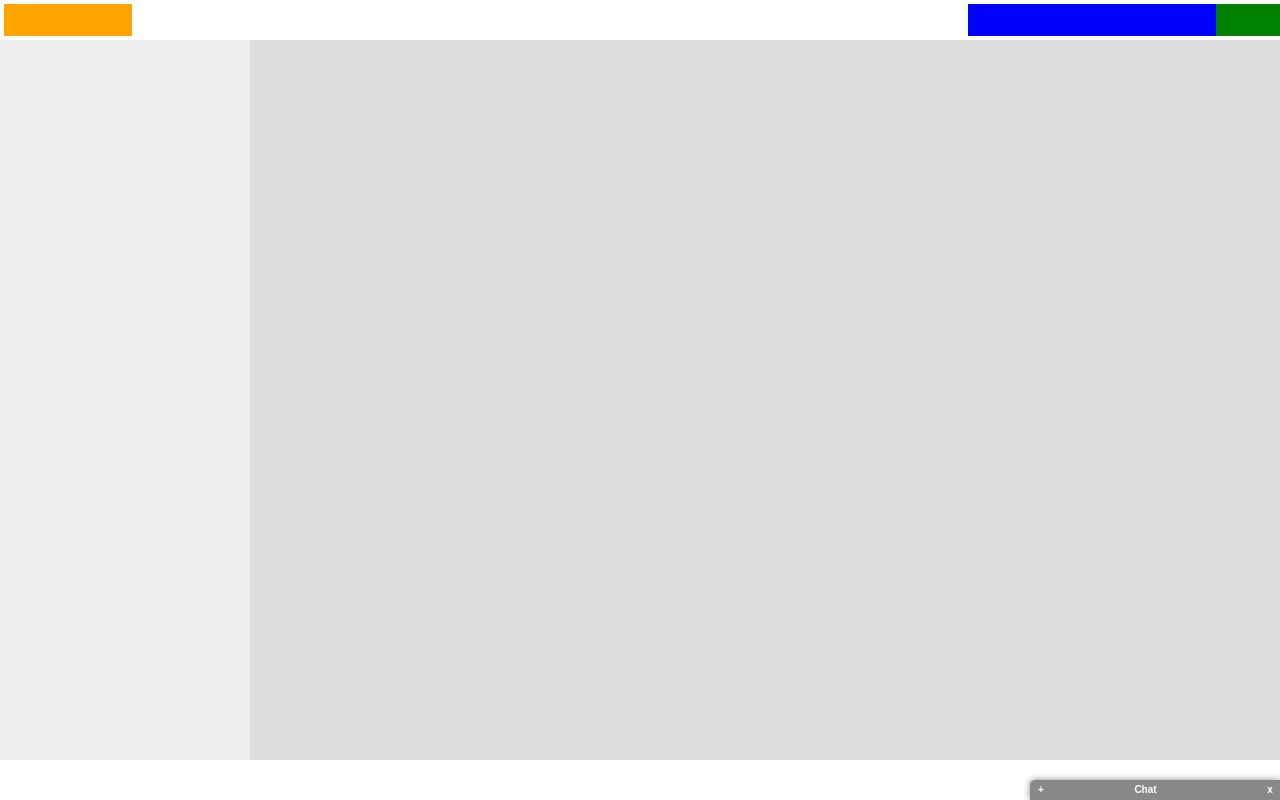
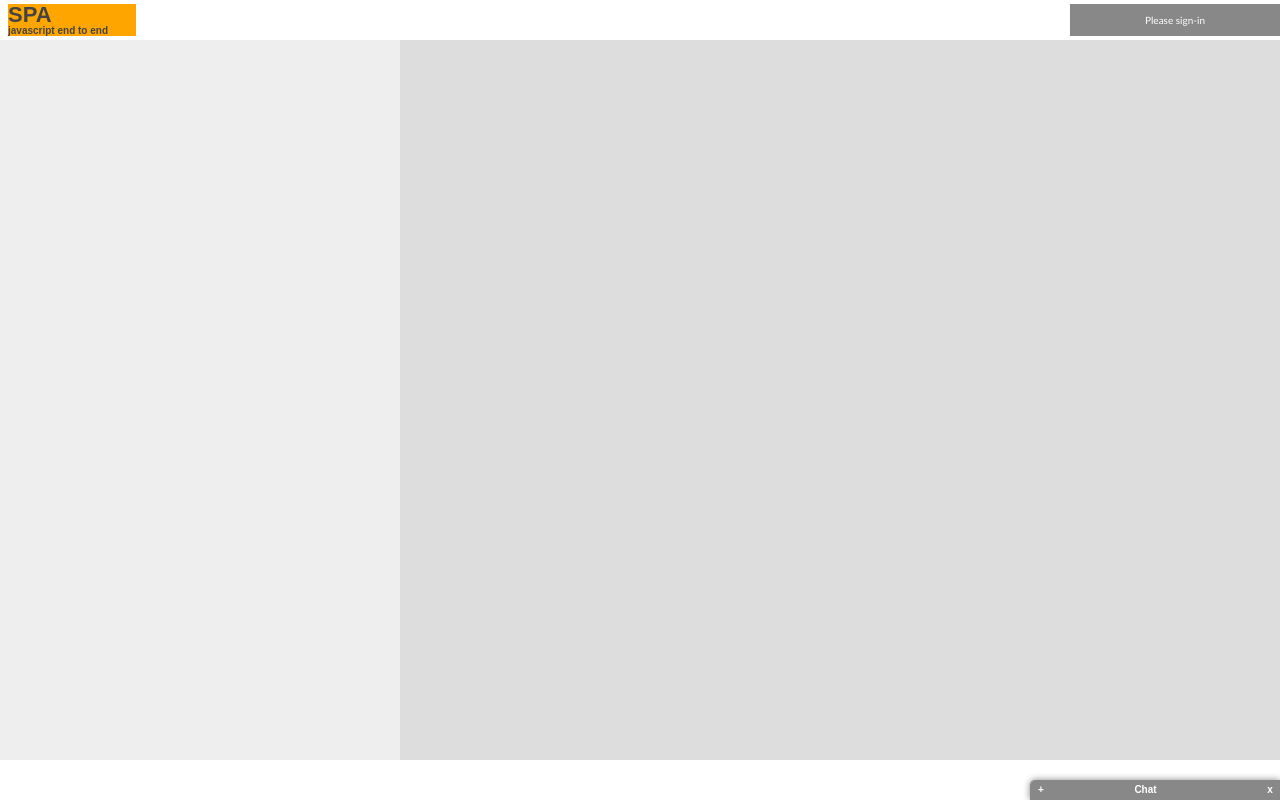
Before and after one commit to glenncastro/spa, a plain HTML site: page spa.html in a window 1280 px wide. Drawn offline with Linux system fonts and the light colour scheme.

Commit message:
Enable sign-in and sign-out
Chapter 5 - final pass

```diff
--- a/css/spa.shell.css
+++ b/css/spa.shell.css
@@ -16,17 +16,30 @@
 }
 .spa-shell-head-logo {
 	top: 4px;
-	left: 4px;
+	left: 8px;
 	height: 32px;
 	width: 128px;
 	background: orange;
 }
+.spa-shell-head-logo h1 {
+	font: 800 22px/22px Arial, Helvetica, sans-serif;
+	margin: 0;
+}
+.spa-shell-head-logo p {
+	font: 800 10px/10px Arial, Helvetica, sans-serif;
+}
 .spa-shell-head-acct {
 	top: 4px;
 	right: 0;
-	width: 64px;
+	width: 210px;
 	height: 32px;
-	background: green;
+	line-height: 32px;
+	background: #888;
+	color: #fff;
+	text-align: center;
+	cursor: pointer;
+	overflow: hidden;
+	text-overflow: ellipsis;
 }
 .spa-shell-head-search {
 	top: 4px;
@@ -47,14 +60,15 @@
 	bottom: 0;
 }
 .spa-shell-main-nav {
-	width: 250px;
+	width: 400px;
 	background: #eee;
+	z-index: 1;
 }
 .spa-x-closed .spa-shell-main-nav {
 	width: 0;
 }
 .spa-shell-main-content {
-	left: 250px;
+	left: 400px;
 	right: 0;
 	background: #ddd;
 }
--- a/js/spa.shell.js
+++ b/js/spa.shell.js
@@ -12,6 +12,7 @@
 /*global $, spa */
 
 spa.shell = (function() {
+	'use strict;'
 	//---------------------------- BEGIN MODULE SCOPE VARIABLES ----------------------------
 	var
 		configMap = {
@@ -20,9 +21,11 @@ spa.shell = (function() {
 			},
 			main_html: String()
 				+ '<div class="spa-shell-head">'
-					+ '<div class="spa-shell-head-logo"></div>'
+					+ '<div class="spa-shell-head-logo">'
+						+ '<h1>SPA</h1>'
+						+ '<p>javascript end to end</p>'
+					+ '</div>'
 					+ '<div class="spa-shell-head-acct"></div>'
-					+ '<div class="spa-shell-head-search"></div>'
 				+ '</div>'
 				+ '<div class="spa-shell-main">'
 					+ '<div class="spa-shell-main-nav"></div>'
@@ -47,6 +50,7 @@ spa.shell = (function() {
 
 		copyAnchorMap, setJqueryMap, toggleChat,
 		changeAnchorPart, onHashchange, onResize,
+		onTapAcct, onLogin, onLogout,
 		setChatAnchor, initModule;
 	//---------------------------- END MODULE SCOPE VARIABLES ----------------------------
 
@@ -61,7 +65,11 @@ spa.shell = (function() {
 	// Begin DOM method /setJqueryMap/
 	setJqueryMap = function() {
 		var $container = stateMap.$container;
-		jqueryMap = { $container: $container };
+		jqueryMap = {
+			$container: $container,
+			$acct: $container.find('.spa-shell-head-acct'),
+			$nav: $container.find('.spa-shell-main-nav')
+		};
 	};
 	// End DOM method /setJqueryMap/
 
@@ -212,6 +220,33 @@ spa.shell = (function() {
 		return true;
 	};
 	// End Event handler /onResize/
+
+	// Begin Event handler /onTapAcct/
+	onTapAcct = function(event) {
+		var acct_text, user_name, user = spa.model.people.get_user();
+		if (user.get_is_anon()) {
+			user_name = prompt('Please sign-in');
+			spa.model.people.login(user_name);
+			jqueryMap.$acct.text('...processing...');
+		} else {
+			spa.model.people.logout();
+		}
+		return false;
+	};
+	// End Event handler /onTapAcct/
+
+	// Begin Event handler /onLogin/
+	onLogin = function(event, login_user) {
+		jqueryMap.$acct.text(login_user.name);
+	};
+	// End Event handler /onLogin/
+
+	// Begin Event handler /onLogout/
+	onLogout = function(event, logout_user) {
+		jqueryMap.$acct.text('Please sign-in');
+	};
+	// End Event handler /onLogout/
+
 	//---------------------------- END EVENT HANDLERS ----------------------------
 
 	//---------------------------- BEGIN CALLBACKS ----------------------------
@@ -279,9 +314,15 @@ spa.shell = (function() {
 			.bind('resize', onResize)
 			.bind('hashchange', onHashchange)
 			.trigger('hashchange');
+		$.gevent.subscribe($container, 'spa-login', onLogin);
+		$.gevent.subscribe($container, 'spa-logout', onLogout);
+
+		jqueryMap.$acct
+			.text('Please sign-in')
+			.bind('utap', onTapAcct);
 	};
 	// End Public method /initModule/
 
-	return { initModule: initModule }
+	return { initModule: initModule };
 	//---------------------------- END PUBLIC METHODS ----------------------------
 }());
```
